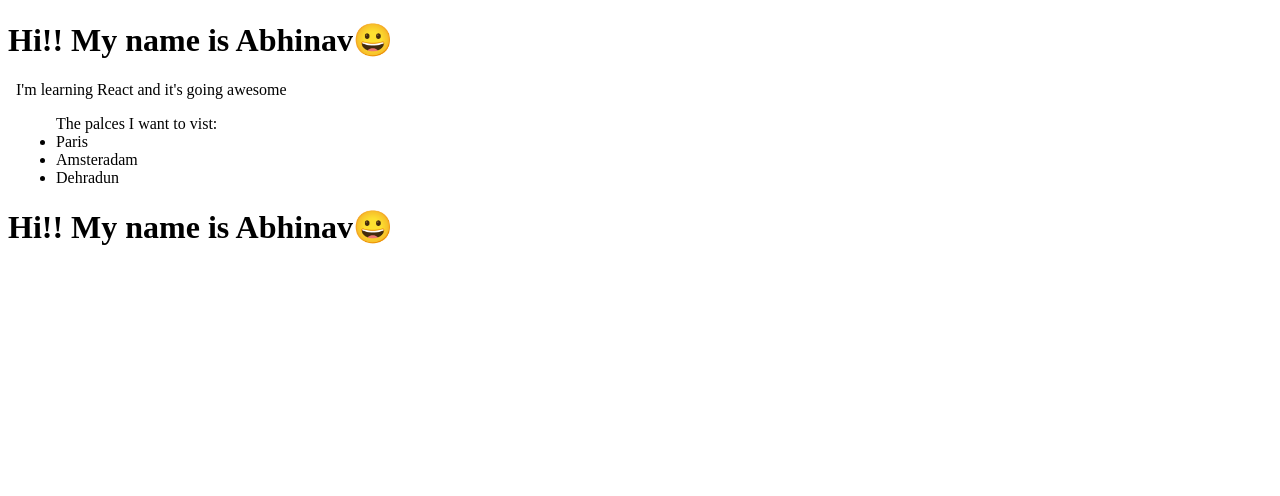
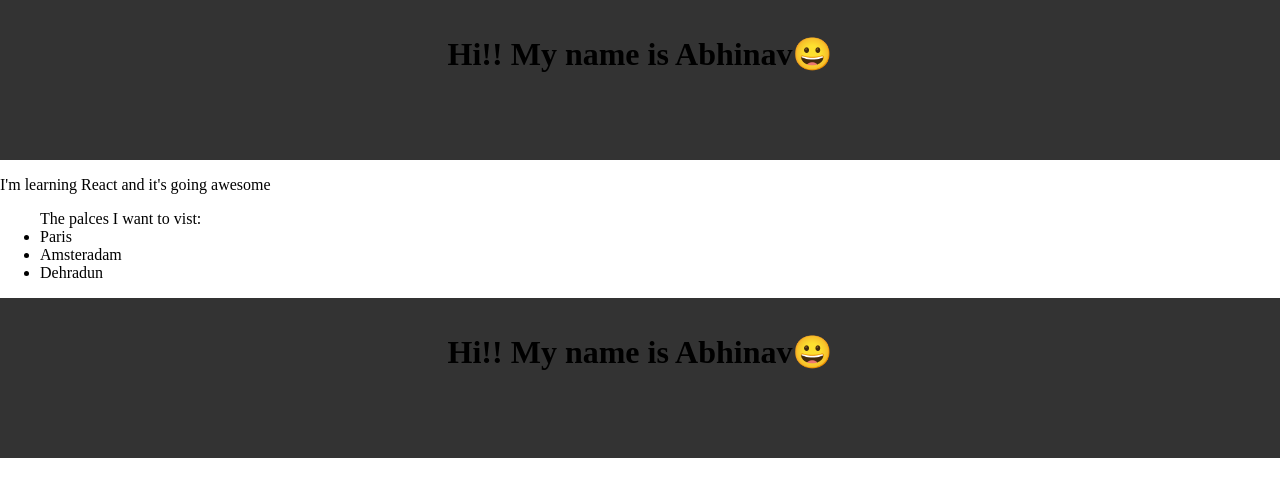
Before and after one commit to sabhinav10/Learning-React, a React (Create React App) app in the folder learning/: page / in a window 1280 px wide. Shown: the top 496 px of the page. Built offline with nearby package versions, Linux system fonts and the light colour scheme.

Commit message:
added className

```diff
--- a/learning/src/Components/MyHeader.js
+++ b/learning/src/Components/MyHeader.js
@@ -1,10 +1,10 @@
 import React from "react";
-
+import "./styles.css"
 function MyHeader(){
     return(
-        <header>
-            <h1>Hi!! My name is Abhinav😀</h1>
-        </header>
+        <div className = "header">
+               <h1 className="intro">Hi!! My name is Abhinav😀</h1>
+        </div>
     )
 }
 export default MyHeader;
```
